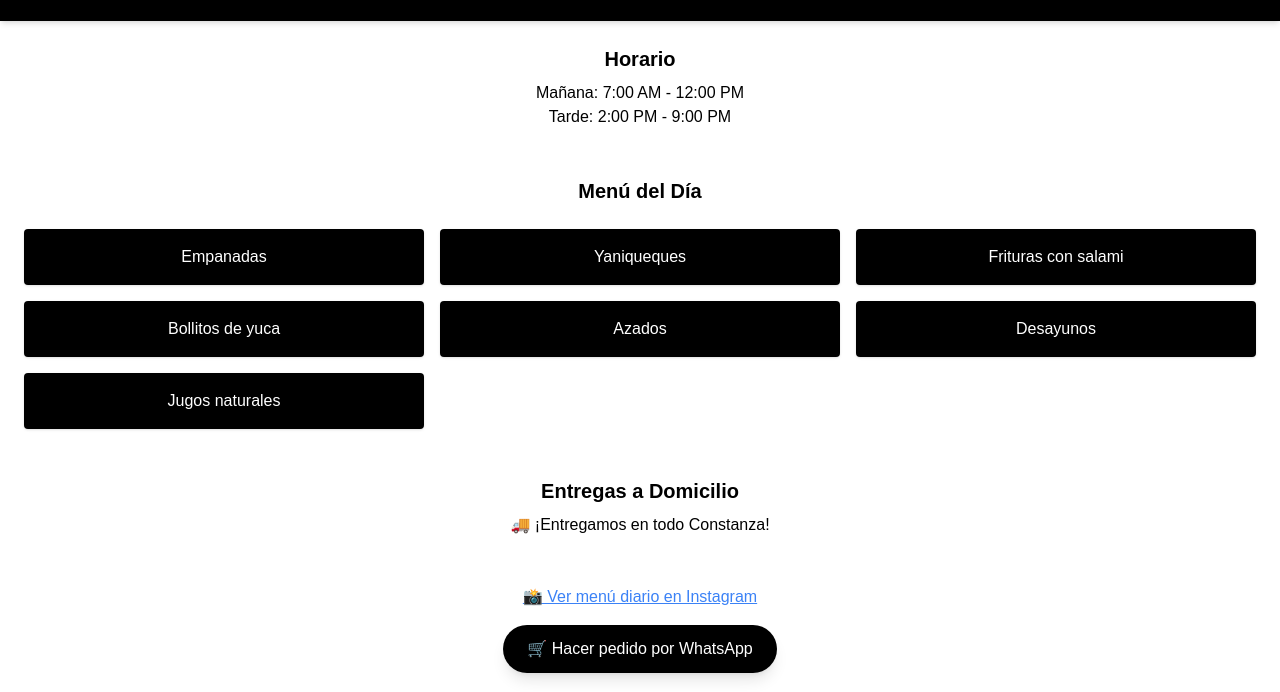
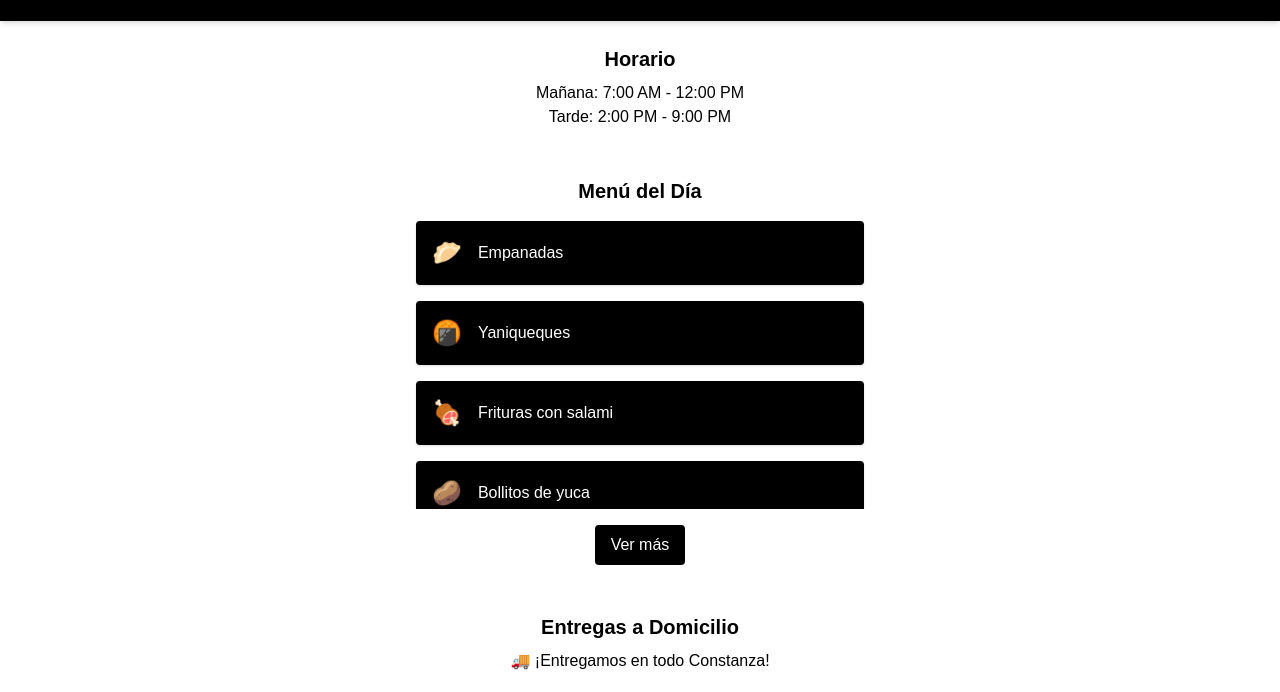
Before and after one commit to ooriori/andromeda, a plain HTML site: page index.html in a window 1280 px wide. Shown: the part 87-779 px from the top of the page. Drawn offline with nearby package versions, Linux system fonts and the light colour scheme.

Commit message:
Update index.html

```diff
--- a/index.html
+++ b/index.html
@@ -29,20 +29,78 @@
     <p>Tarde: 2:00 PM - 9:00 PM</p>
   </section>
 
-  <!-- Menú del día -->
  <!-- Menú del día -->
 <section class="p-6">
-  <h2 class="text-xl font-semibold text-center mb-6">Menú del Día</h2>
-  <div class="grid grid-cols-1 sm:grid-cols-2 md:grid-cols-3 gap-4">
-    <div class="bg-black text-white p-4 rounded shadow text-center">Empanadas</div>
-    <div class="bg-black text-white p-4 rounded shadow text-center">Yaniqueques</div>
-    <div class="bg-black text-white p-4 rounded shadow text-center">Frituras con salami</div>
-    <div class="bg-black text-white p-4 rounded shadow text-center">Bollitos de yuca</div>
-    <div class="bg-black text-white p-4 rounded shadow text-center">Azados</div>
-    <div class="bg-black text-white p-4 rounded shadow text-center">Desayunos</div>
-    <div class="bg-black text-white p-4 rounded shadow text-center">Jugos naturales</div>
+  <h2 class="text-xl font-semibold text-center mb-4">Menú del Día</h2>
+
+  <!-- Contenedor colapsable -->
+  <div id="menu-list" class="max-h-72 overflow-hidden transition-all duration-500">
+    <div class="flex flex-col items-center space-y-4">
+
+      <div class="bg-black text-white p-4 rounded shadow w-full max-w-md flex items-center space-x-4">
+        <span class="text-2xl">🥟</span>
+        <span>Empanadas</span>
+      </div>
+
+      <div class="bg-black text-white p-4 rounded shadow w-full max-w-md flex items-center space-x-4">
+        <span class="text-2xl">🍘</span>
+        <span>Yaniqueques</span>
+      </div>
+
+      <div class="bg-black text-white p-4 rounded shadow w-full max-w-md flex items-center space-x-4">
+        <span class="text-2xl">🍖</span>
+        <span>Frituras con salami</span>
+      </div>
+
+      <div class="bg-black text-white p-4 rounded shadow w-full max-w-md flex items-center space-x-4">
+        <span class="text-2xl">🥔</span>
+        <span>Bollitos de yuca</span>
+      </div>
+
+      <div class="bg-black text-white p-4 rounded shadow w-full max-w-md flex items-center space-x-4">
+        <span class="text-2xl">🔥</span>
+        <span>Azados</span>
+      </div>
+
+      <div class="bg-black text-white p-4 rounded shadow w-full max-w-md flex items-center space-x-4">
+        <span class="text-2xl">🍳</span>
+        <span>Desayunos</span>
+      </div>
+
+      <div class="bg-black text-white p-4 rounded shadow w-full max-w-md flex items-center space-x-4">
+        <span class="text-2xl">🍹</span>
+        <span>Jugos naturales</span>
+      </div>
+
+    </div>
+  </div>
+
+  <!-- Botón para expandir -->
+  <div class="text-center mt-4">
+    <button onclick="toggleMenu()" id="menu-toggle" class="bg-black text-white px-4 py-2 rounded hover:bg-gray-800 transition">
+      Ver más
+    </button>
   </div>
 </section>
+
+<!-- Script para mostrar/ocultar -->
+<script>
+  function toggleMenu() {
+    const menu = document.getElementById("menu-list");
+    const button = document.getElementById("menu-toggle");
+
+    if (menu.classList.contains("max-h-72")) {
+      menu.classList.remove("max-h-72");
+      menu.classList.add("max-h-[1000px]");
+      button.innerText = "Ver menos";
+    } else {
+      menu.classList.remove("max-h-[1000px]");
+      menu.classList.add("max-h-72");
+      button.innerText = "Ver más";
+    }
+  }
+</script>
+
 
   <!-- Delivery info -->
   <section class="p-6 text-center">
```
